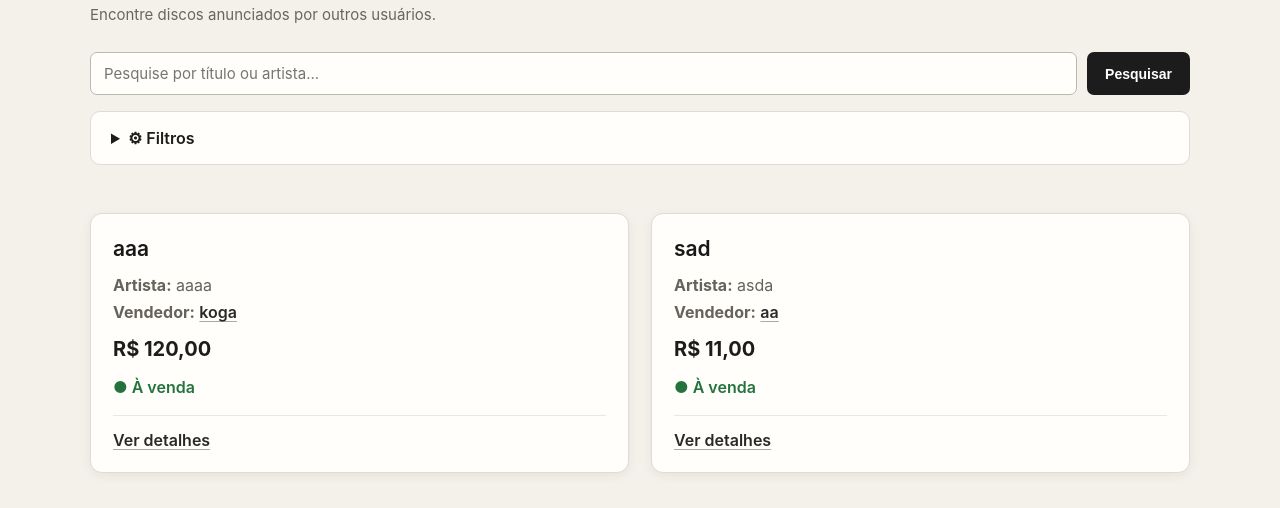
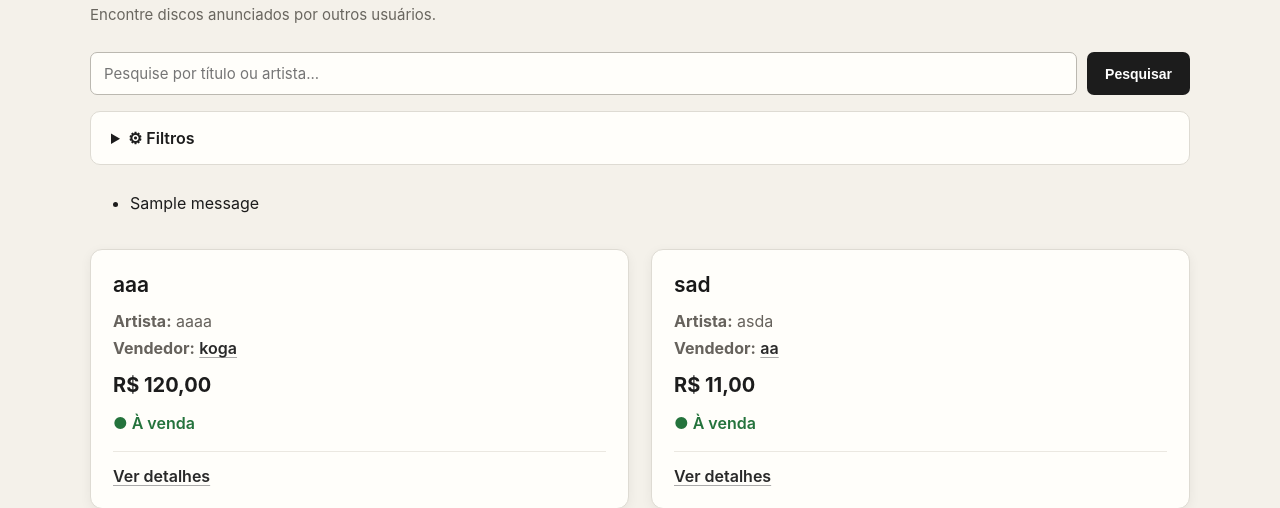
Before and after one commit to EnzoMaximino/projeto_disco, a Django app: page /discos/ in a window 1280 px wide. Shown: the part 163-671 px from the top of the page. Run offline with Django 5.2, Linux system fonts and the light colour scheme; data comes from the database, SQL or seed files in the repository; one stand-in notice (Sample message) is shown.

Commit message:
Update lista_discos.html

```diff
--- a/core/templates/core/lista_discos.html
+++ b/core/templates/core/lista_discos.html
@@ -90,6 +90,7 @@ Discos
                         name="preco_min"
                         step="0.01"
                         value="{{ preco_min|default:'' }}"
+                        min="0.01"
                     >
 
                 </div>
@@ -106,6 +107,7 @@ Discos
                         name="preco_max"
                         step="0.01"
                         value="{{ preco_max|default:'' }}"
+                        min="0.01"
                     >
 
                 </div>
@@ -148,6 +150,13 @@ Discos
 
 </form>
 
+{% if messages %}
+<ul class="messages">
+    {% for message in messages %}
+    <li class="{{ message.tags }}">{{ message }}</li>
+    {% endfor %}
+</ul>
+{% endif %}
 
 {% if user.is_authenticated %}
 
```
